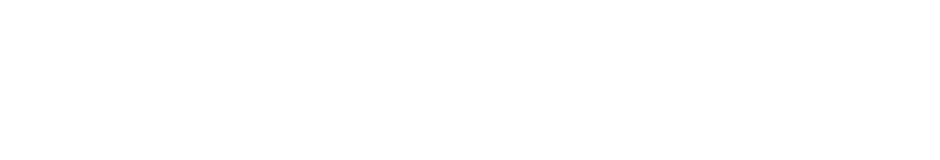
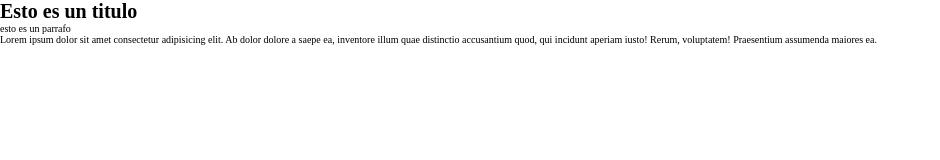
Before and after one commit to abrahamhs/GitPraticas, a plain HTML site: page index.html in a window 1280 px wide. Shown: the whole page, without its empty margins (0-940 px from the left). Drawn offline with Linux system fonts and the light colour scheme.

```diff
--- a/index.html
+++ b/index.html
@@ -4,9 +4,15 @@
     <meta charset="UTF-8">
     <meta http-equiv="X-UA-Compatible" content="IE=edge">
     <meta name="viewport" content="width=device-width, initial-scale=1.0">
-    <title>Document</title>
+    <title>test de Git</title>
+    <link rel="stylesheet" href="./css/style.css">
 </head>
 <body>
+    <main>
+        <h1>Esto es un titulo</h1>
+        <p> esto es un parrafo</p>
+        <p>Lorem ipsum dolor sit amet consectetur adipisicing elit. Ab dolor dolore a saepe ea, inventore illum quae distinctio accusantium quod, qui incidunt aperiam iusto! Rerum, voluptatem! Praesentium assumenda maiores ea.</p>
+    </main>
 
 </body>
 </html>
```
